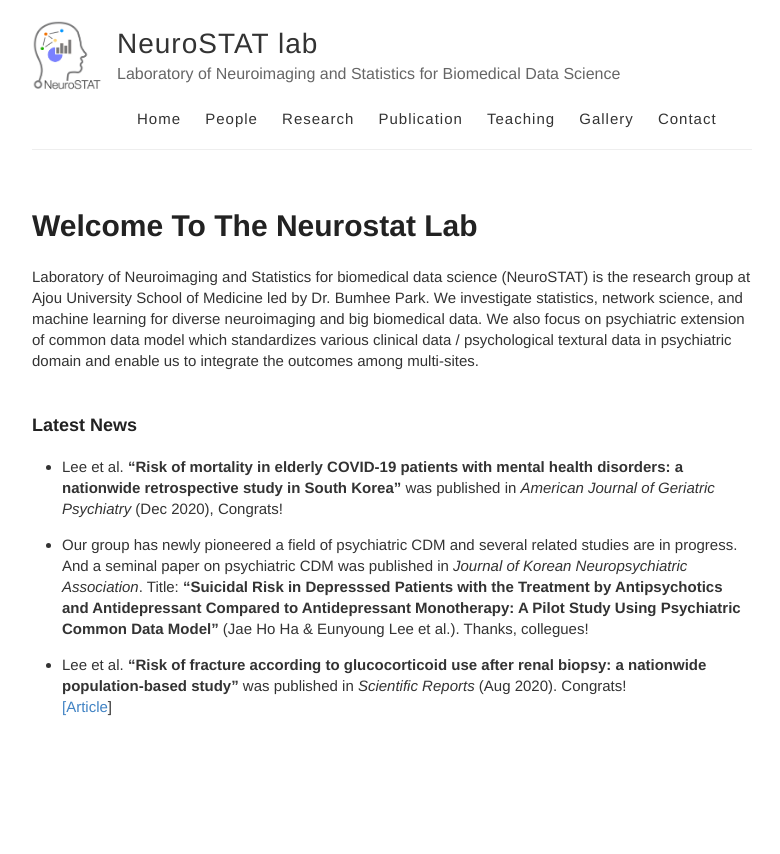
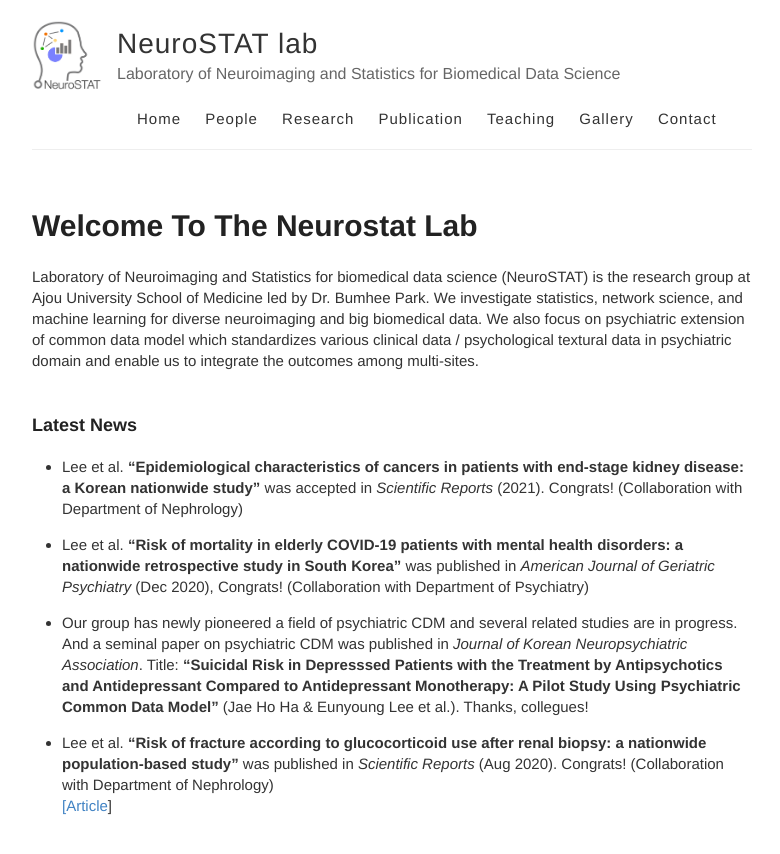
Before and after one commit to neurostat-lab/neurostat-lab.github.io, a Jekyll site: the page built from _posts/2020-08-06-Welcome-to-the-NeuroSTAT-lab.md, in a window 1280 px wide. Shown: the top 854 px of the page, without its empty margins (248-1028 px from the left). Built offline with Jekyll 4.4.1, drawn with Linux system fonts in a browser that asks for light colours.

Commit message:
Update 2020-08-06-Welcome-to-the-NeuroSTAT-lab.md

```diff
--- a/_posts/2020-08-06-Welcome-to-the-NeuroSTAT-lab.md
+++ b/_posts/2020-08-06-Welcome-to-the-NeuroSTAT-lab.md
@@ -6,9 +6,11 @@ Laboratory of Neuroimaging and Statistics for biomedical data science (NeuroSTAT
 
 #### Latest News
 
-* Lee et al. **"Risk of mortality in elderly COVID-19 patients with mental health disorders: a nationwide retrospective study in South Korea"** was published in _American Journal of Geriatric Psychiatry_ (Dec 2020), Congrats! <br>
+* Lee et al. **"Epidemiological characteristics of cancers in patients with end-stage kidney disease: a Korean nationwide study"** was accepted in _Scientific Reports_ (2021). Congrats! (Collaboration with Department of Nephrology)<br>
+
+* Lee et al. **"Risk of mortality in elderly COVID-19 patients with mental health disorders: a nationwide retrospective study in South Korea"** was published in _American Journal of Geriatric Psychiatry_ (Dec 2020), Congrats! (Collaboration with Department of Psychiatry)<br>
 
 * Our group has newly pioneered a field of psychiatric CDM and several related studies are in progress. And a seminal paper on psychiatric CDM was published in _Journal of Korean Neuropsychiatric Association_. Title: **"Suicidal Risk in Depresssed Patients with the Treatment by Antipsychotics and Antidepressant Compared to Antidepressant Monotherapy: A Pilot Study Using Psychiatric Common Data Model"** (Jae Ho Ha & Eunyoung Lee et al.). Thanks, collegues!  <br>
 
-* Lee et al. **"Risk of fracture according to glucocorticoid use after renal biopsy: a nationwide population-based study"** was published in _Scientific Reports_ (Aug 2020). Congrats! <br>
+* Lee et al. **"Risk of fracture according to glucocorticoid use after renal biopsy: a nationwide population-based study"** was published in _Scientific Reports_ (Aug 2020). Congrats! (Collaboration with Department of Nephrology) <br>
 [\[Article](https://www.nature.com/articles/s41598-020-70935-w)]
```
